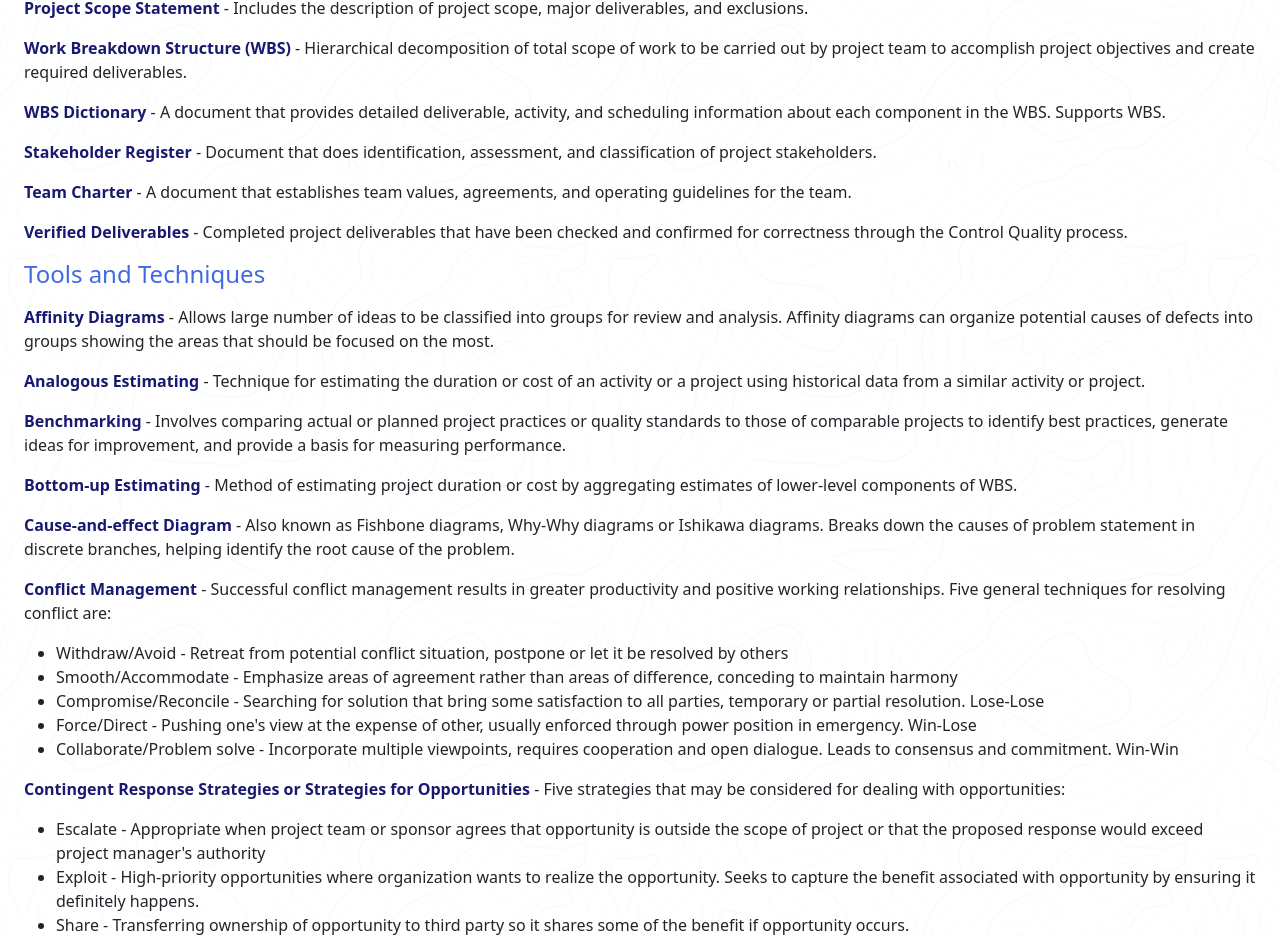
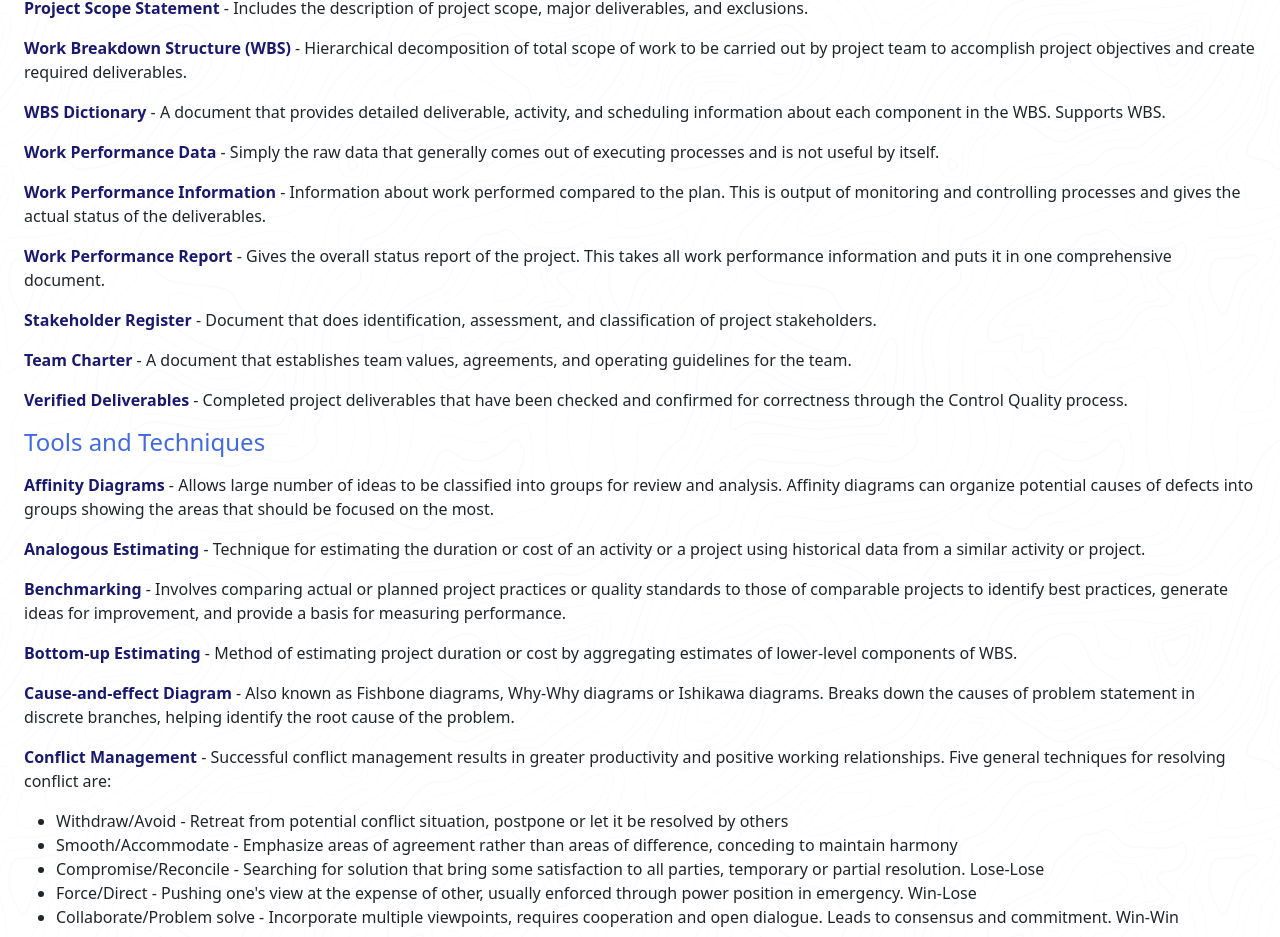
Before and after one commit to divyesh-jani/learning-project-management, a React (Vite) app: page / in a window 1280 px wide. Shown: the part 1395-2332 px from the top of the page. Built offline with nearby package versions, Linux system fonts and the light colour scheme.

Commit message:
Work Performance terminology

```diff
--- a/src/components/Terminology.jsx
+++ b/src/components/Terminology.jsx
@@ -27,6 +27,9 @@ export default function Terminology() {
       <p><strong>Project Scope Statement</strong> - Includes the description of project scope, major deliverables, and exclusions.</p>
       <p><strong>Work Breakdown Structure (WBS)</strong> - Hierarchical decomposition of total scope of work to be carried out by project team to accomplish project objectives and create required deliverables.</p>
       <p><strong>WBS Dictionary</strong> - A document that provides detailed deliverable, activity, and scheduling information about each component in the WBS. Supports WBS.</p>
+      <p><strong>Work Performance Data</strong> - Simply the raw data that generally comes out of executing processes and is not useful by itself.</p>
+      <p><strong>Work Performance Information</strong> - Information about work performed compared to the plan. This is output of monitoring and controlling processes and gives the actual status of the deliverables.</p>
+      <p><strong>Work Performance Report</strong> - Gives the overall status report of the project. This takes all work performance information and puts it in one comprehensive document.</p>
       <p><strong>Stakeholder Register</strong> - Document that does identification, assessment, and classification of project stakeholders.</p>
       <p><strong>Team Charter</strong> - A document that establishes team values, agreements, and operating guidelines for the team.</p>
       <p><strong>Verified Deliverables</strong> - Completed project deliverables that have been checked and confirmed for correctness through the Control Quality process.</p>
```
